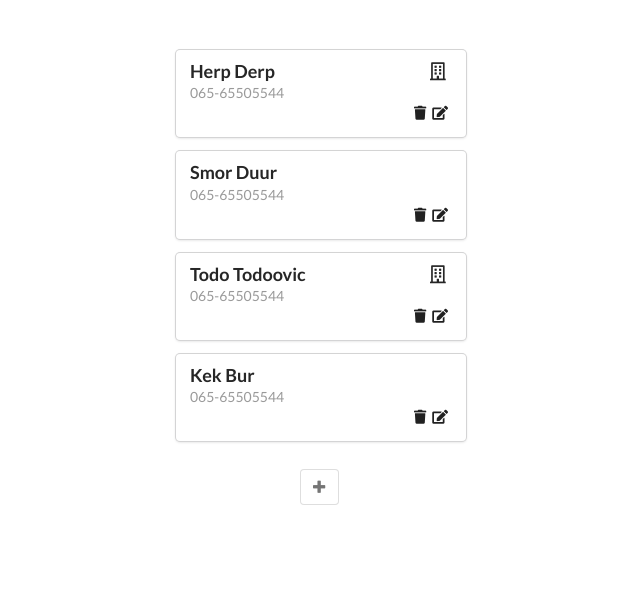
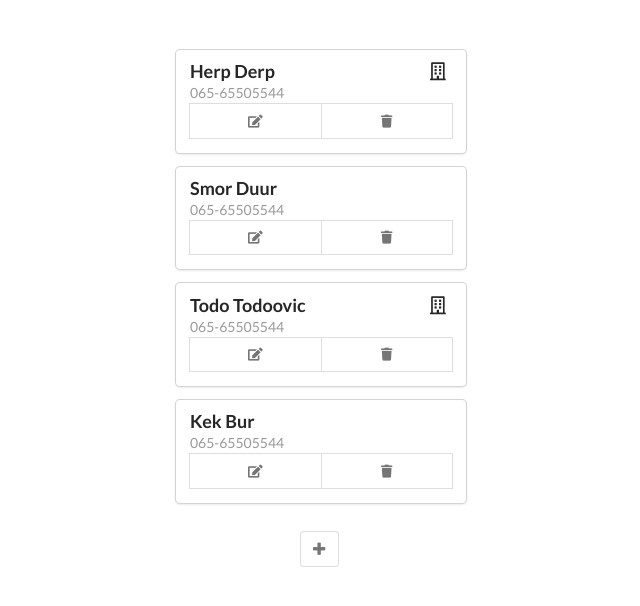
Before and after one commit to bVNyDUKE/phonebook-vue, a Vue app: page / in a window 1280 px wide. Shown: the top 606 px of the page, without its empty margins (319-959 px from the left). Built offline with nearby package versions, Linux system fonts and the light colour scheme.

Commit message:
button config

```diff
--- a/src/components/AddNewEntry.vue
+++ b/src/components/AddNewEntry.vue
@@ -20,16 +20,16 @@
                         <input type='text' v-model="number" @input="validateForm" >
                     </div>
                     <div class='inline fields'>
-                            <div class="ui radio checkbox">
-                                <input type='radio' name='category' value='Home' checked='checked' v-model="category">
+                            <div class="ui radio">
+                                <input type='radio' name='category' value='Home' v-model="category">
                                 <label>Home <i class="home icon"></i></label>
                             </div>
-                            <div class="ui radio checkbox">
+                            <div class="ui radio">
                                 <input type='radio' name='category' value='Work' v-model="category">
                                 <label>Work <i class="building icon"></i></label>
                             </div>
                     </div>
-                    <div class='ui buttons'>
+                    <div class='ui buttons attached'>
                         <button class='ui blue button' v-on:click="sendForm">
                             Create
                         </button>
@@ -50,7 +50,7 @@ export default {
             firstName: '',
             lastName: '',
             number: '',
-            category: 0,
+            category: 'Home',
             isCreating: false,
             error: [],
         }
--- a/src/components/ContactEntry.vue
+++ b/src/components/ContactEntry.vue
@@ -10,13 +10,23 @@
             <div class='meta'>
                 {{ contact.number }}
             </div>
-            <div class='extra content'>
+            <!-- <div class='extra content'>
                 <span class='right floated edit icon' v-on:click="toggleForm(contact)">
                     <i class='edit icon'></i>
                 </span>
                 <span class='right floated trash icon' v-on:click="deleteEntry(contact)">
                     <i class='trash icon'></i>
                 </span>
+            </div> -->
+            <div class='extra content'>
+            <div class="ui small basic icon buttons attached">
+                <button class="ui basic button" @click="toggleForm(contact)">
+                    <i class="edit icon"></i>
+                </button>
+                <button class="ui basic button" @click="deleteEntry(contact)">
+                    <i class="trash icon"></i>
+                </button>
+            </div>
             </div>
         </div>
         <!-- form for editing !-->
@@ -39,7 +49,7 @@
                         Save
                     </button>
                     <button class='ui red button' v-on:click="cancelEdit(contact)">
-                        Close
+                        Cancel
                     </button>
                 </div>
             </div>
```
